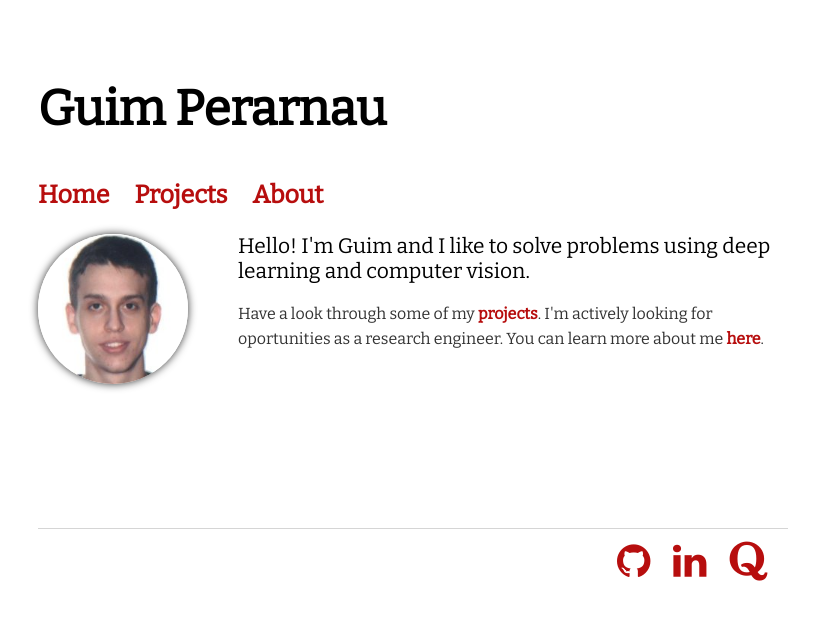
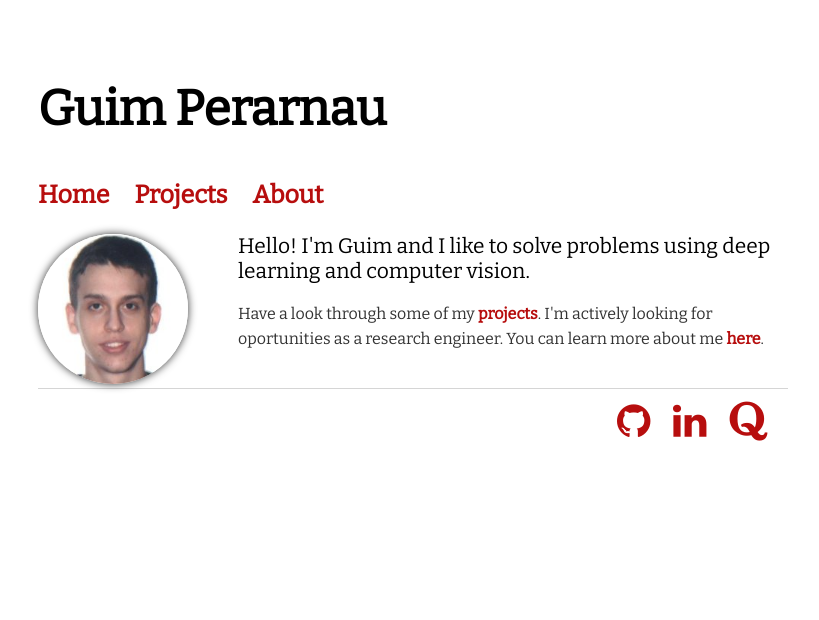
Before and after one commit to Guim3/guim3.github.io, a Jekyll site: the page built from index.html, in a window 1280 px wide. Shown: the top 620 px of the page, without its empty margins (227-1046 px from the left). Built offline with Jekyll 4.4.1, drawn with Linux system fonts in a browser that asks for light colours.

Commit message:
Update padding

```diff
--- a/css/main.css
+++ b/css/main.css
@@ -33,8 +33,8 @@ div.home_intro {
 }
 
 .home_content {
-  padding: 0 0 160px 200px; /* 200px being the width of the image + how much space you want to put between it and your text */
-  /*160px is the bottom padding to prevent the footer to be too much above, as the actual text height is lower than the image height.*/
+  padding: 0 0 20px 200px; /* 200px being the width of the image + how much space you want to put between it and your text */
+  /*20px is the bottom padding to prevent the footer to be too much above, as the actual text height is lower than the image height.*/
   position: relative; /* So the imageis relative to this */
 }
 
```
